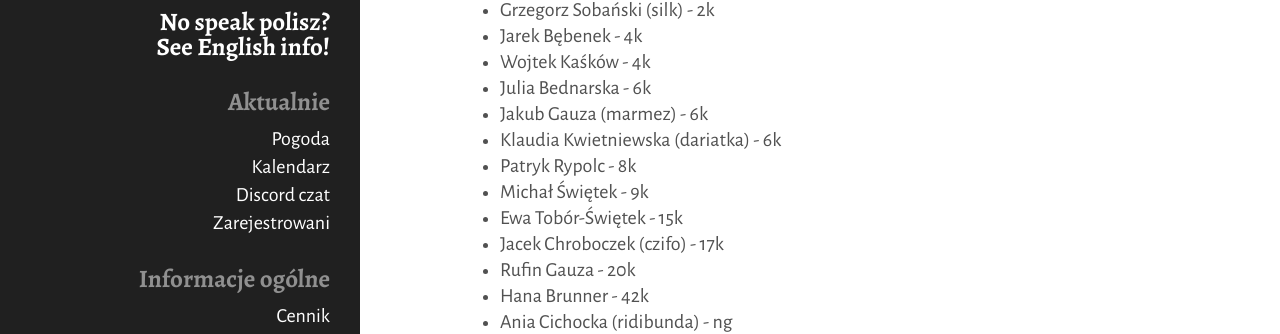
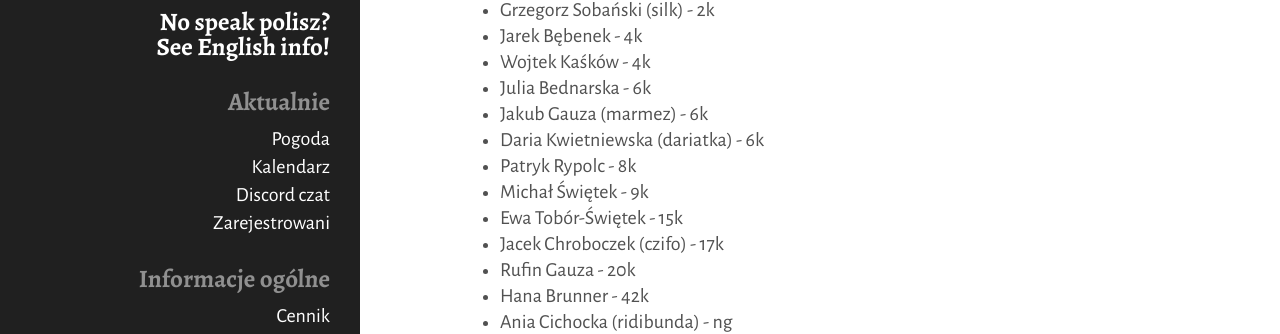
Before and after one commit to tasuki/lsg, a Jekyll site: the page built from _pages/zarejestrowani.md, in a window 1280 px wide. Shown: the part 251-585 px from the top of the page. Built offline with Jekyll 4.4.1, drawn with Linux system fonts in a browser that asks for light colours.

Commit message:
No chyba że o czymś nie wiem...

```diff
--- a/_pages/zarejestrowani.md
+++ b/_pages/zarejestrowani.md
@@ -16,7 +16,7 @@ Zarejestrowani uczestnicy, mniej więcej według stopnia:
 - Wojtek Kaśków - 4k
 - Julia Bednarska - 6k
 - Jakub Gauza (marmez) - 6k
-- Klaudia Kwietniewska (dariatka) - 6k
+- Daria Kwietniewska (dariatka) - 6k
 - Patryk Rypolc - 8k
 - Michał Świętek - 9k
 - Ewa Tobór-Świętek - 15k
```
